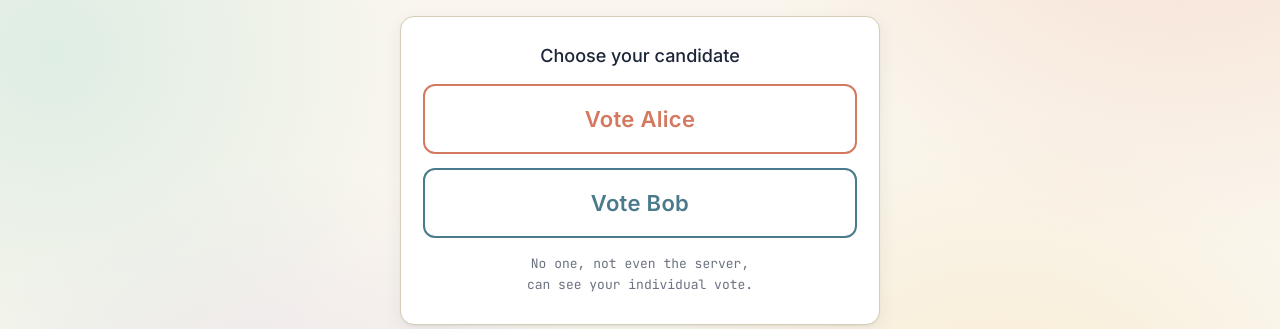
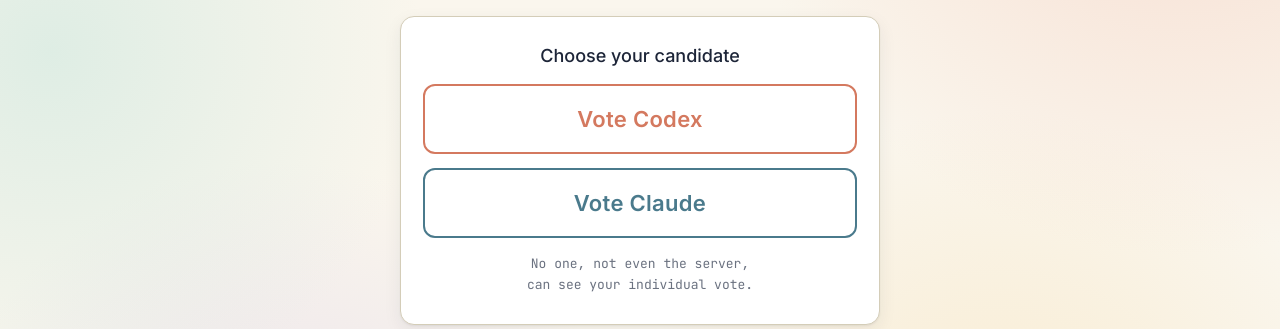
Before and after one commit to gseife/homomorphic-time-lock, a Flask app: page / in a window 1280 px wide. Shown: the part 253-582 px from the top of the page. Run offline with Flask 3, Linux system fonts and the light colour scheme; data that the repository does not hold is empty; parts of the project's set-up code (start-up, migrations or seed data) failed here and were passed over.

Commit message:
Final fix

```diff
--- a/Demo/app.py
+++ b/Demo/app.py
@@ -89,8 +89,8 @@
     print("=" * 60)
     print(" HTLP Demo - tally duration configuration")
     print("=" * 60)
-    print(" Total time the audience waits while both Alice's and")
-    print(" Bob's puzzles are solved. Each puzzle gets half of this.")
+    print(" Total time the audience waits while both Codex's and")
+    print(" Claude's puzzles are solved. Each puzzle gets half of this.")
     while True:
         raw = input(" Total tally time in MINUTES [default 5]: ").strip()
         if not raw:
@@ -128,7 +128,7 @@
 is_solving = False
 results = None
 progress_msg = "Waiting for votes..."
-solve_progress = {"Alice": 0, "Bob": 0}  # per-candidate squaring counter
+solve_progress = {"Codex": 0, "Claude": 0}  # per-candidate squaring counter
 
 # --- Routes ---
 @app.route('/')
@@ -141,9 +141,9 @@
         return jsonify({"status": "error", "message": "Voting is closed!"}), 400
 
     candidate = request.form.get('candidate')
-    if candidate == 'Alice':
+    if candidate == 'Codex':
         vote_vector = (htlp.PGen(1), htlp.PGen(0))
-    elif candidate == 'Bob':
+    elif candidate == 'Claude':
         vote_vector = (htlp.PGen(0), htlp.PGen(1))
     else:
         return jsonify({"status": "error"}), 400
@@ -161,8 +161,8 @@
     if not is_solving and votes:
         is_solving = True
         htlp.current_iteration = 0
-        solve_progress["Alice"] = 0
-        solve_progress["Bob"] = 0
+        solve_progress["Codex"] = 0
+        solve_progress["Claude"] = 0
         progress_msg = "Homomorphically adding puzzles..."
         threading.Thread(target=run_tally).start()
     return jsonify({"status": "started"})
@@ -170,21 +170,21 @@
 @app.route('/status')
 def status():
     if results:
-        alice_pct = 100.0
-        bob_pct = 100.0
+        codex_pct = 100.0
+        claude_pct = 100.0
         remaining_seconds = 0.0
     elif is_solving and htlp.T:
-        alice_frac = min(1.0, solve_progress["Alice"] / htlp.T)
-        bob_frac = min(1.0, solve_progress["Bob"] / htlp.T)
-        alice_pct = alice_frac * 100.0
-        bob_pct = bob_frac * 100.0
-        remaining_seconds = ((1.0 - alice_frac) + (1.0 - bob_frac)) * target_per_puzzle
+        codex_frac = min(1.0, solve_progress["Codex"] / htlp.T)
+        claude_frac = min(1.0, solve_progress["Claude"] / htlp.T)
+        codex_pct = codex_frac * 100.0
+        claude_pct = claude_frac * 100.0
+        remaining_seconds = ((1.0 - codex_frac) + (1.0 - claude_frac)) * target_per_puzzle
     else:
-        alice_pct = 0.0
-        bob_pct = 0.0
+        codex_pct = 0.0
+        claude_pct = 0.0
         remaining_seconds = float(target_total_seconds)
 
-    combined = (alice_pct + bob_pct) / 2.0
+    combined = (codex_pct + claude_pct) / 2.0
 
     return jsonify({
         "solving": is_solving,
@@ -192,8 +192,8 @@
         "votes": len(votes),
         "message": progress_msg,
         "progress": round(combined, 2),
-        "alice_progress": round(alice_pct, 2),
-        "bob_progress": round(bob_pct, 2),
+        "codex_progress": round(codex_pct, 2),
+        "claude_progress": round(claude_pct, 2),
         "target_per_puzzle": target_per_puzzle,
         "target_total": target_total_seconds,
         "remaining_seconds": round(remaining_seconds, 2),
@@ -202,22 +202,22 @@
 def run_tally():
     global results, is_solving, progress_msg
 
-    alice_eval = htlp.PEval([v[0] for v in votes])
-    bob_eval = htlp.PEval([v[1] for v in votes])
+    codex_eval = htlp.PEval([v[0] for v in votes])
+    claude_eval = htlp.PEval([v[1] for v in votes])
 
-    progress_msg = f"Solving time-lock for Alice ({per_puzzle_label})..."
-    alice_total = htlp.PSolve(
-        alice_eval,
-        progress_cb=lambda n: solve_progress.update({"Alice": n}),
+    progress_msg = f"Solving time-lock for Codex ({per_puzzle_label})..."
+    codex_total = htlp.PSolve(
+        codex_eval,
+        progress_cb=lambda n: solve_progress.update({"Codex": n}),
     )
 
-    progress_msg = f"Solving time-lock for Bob ({per_puzzle_label})..."
-    bob_total = htlp.PSolve(
-        bob_eval,
-        progress_cb=lambda n: solve_progress.update({"Bob": n}),
+    progress_msg = f"Solving time-lock for Claude ({per_puzzle_label})..."
+    claude_total = htlp.PSolve(
+        claude_eval,
+        progress_cb=lambda n: solve_progress.update({"Claude": n}),
     )
 
-    results = {"Alice": alice_total, "Bob": bob_total}
+    results = {"Codex": codex_total, "Claude": claude_total}
     progress_msg = "Tally complete!"
     is_solving = False
 
--- a/Demo/templates/index.html
+++ b/Demo/templates/index.html
@@ -100,21 +100,21 @@
     button.candidate-btn:active { transform: translateY(0); }
     button.candidate-btn:disabled { opacity: 0.5; cursor: not-allowed; }
 
-    button.alice {
+    button.codex {
       color: var(--accent3);
       border-color: var(--accent3);
     }
-    button.alice:hover:not(:disabled) {
+    button.codex:hover:not(:disabled) {
       background: rgba(212, 121, 95, 0.12);
       transform: translateY(-2px);
       box-shadow: 0 6px 16px rgba(212, 121, 95, 0.25);
     }
 
-    button.bob {
+    button.claude {
       color: var(--accent);
       border-color: var(--accent);
     }
-    button.bob:hover:not(:disabled) {
+    button.claude:hover:not(:disabled) {
       background: rgba(74, 122, 140, 0.12);
       transform: translateY(-2px);
       box-shadow: 0 6px 16px rgba(74, 122, 140, 0.25);
@@ -191,8 +191,8 @@
       font-size: 16px;
       text-transform: uppercase;
     }
-    .voted-for.alice { background: rgba(212, 121, 95, 0.18); color: var(--accent3); }
-    .voted-for.bob { background: rgba(74, 122, 140, 0.18); color: var(--accent); }
+    .voted-for.codex { background: rgba(212, 121, 95, 0.18); color: var(--accent3); }
+    .voted-for.claude { background: rgba(74, 122, 140, 0.18); color: var(--accent); }
 
     .puzzle-pill {
       display: inline-block;
@@ -251,8 +251,8 @@
       <div id="voting-booth">
         <p class="prompt">Choose your candidate</p>
         <div class="candidate-buttons">
-          <button class="candidate-btn alice" onclick="vote('Alice')">Vote Alice</button>
-          <button class="candidate-btn bob" onclick="vote('Bob')">Vote Bob</button>
+          <button class="candidate-btn codex" onclick="vote('Codex')">Vote Codex</button>
+          <button class="candidate-btn claude" onclick="vote('Claude')">Vote Claude</button>
         </div>
         <p class="info">No one, not even the server,<br>can see your individual vote.</p>
       </div>
@@ -316,7 +316,7 @@
             pill.style.display = 'inline-block';
 
             const puzzle = document.getElementById('puzzle-pill');
-            puzzle.textContent = 'Ballot #' + data.total_votes + ' → LHTLP puzzle pair';
+            puzzle.textContent = 'Ballot #' + data.total_votes;
             puzzle.style.display = 'inline-block';
 
             document.getElementById('live-count').textContent = data.total_votes;
```
Also changed, not shown: Demo/templates/admin.html (+4 -3 lines), Presentation/Big-Presentation-9.0.htm (+42 -42 lines).
